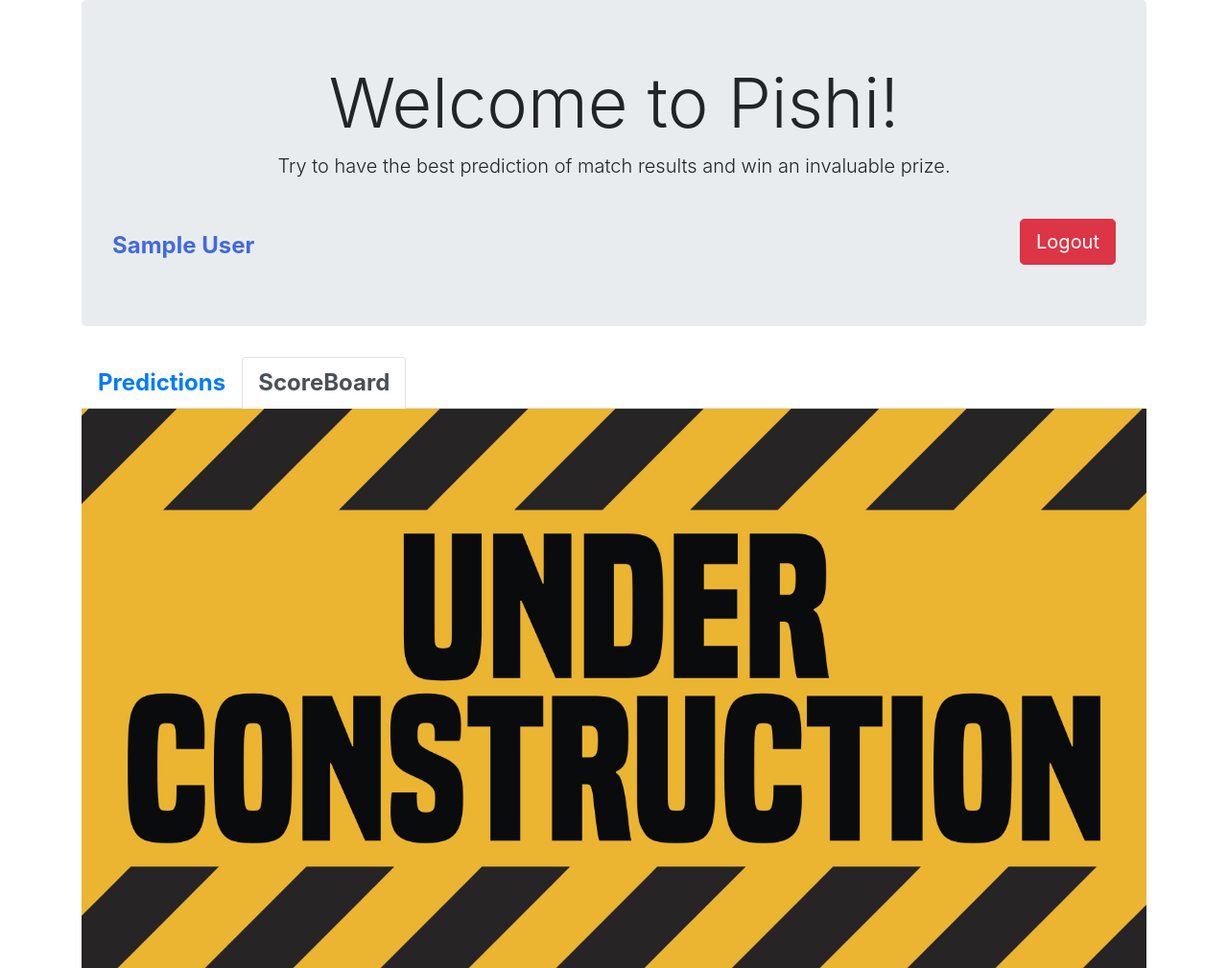
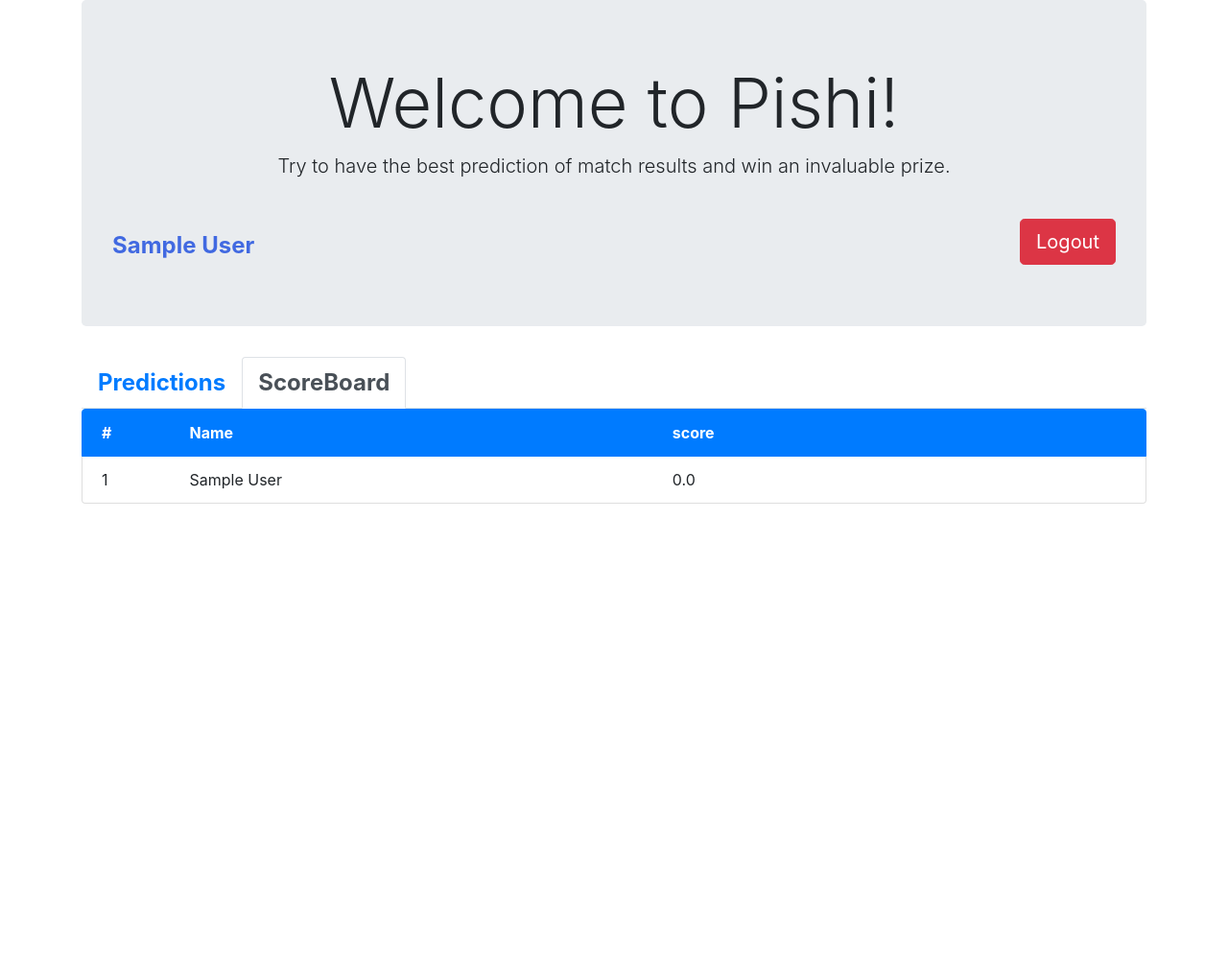
Before and after one commit to rahiminasab/pishbini, a Django app: page /home/ in a window 1280 px wide, after a click on "ScoreBoard". Shown: the whole page at 96% size. After the commit the page ends 525 px from the top, so only its background shows below. Run offline with Django 3.2, Linux system fonts and the light colour scheme; the visitor is signed in with stand-in values (Sample User, id 1); data comes from the database, SQL or seed files in the repository; data that the repository does not hold is empty; parts of the project's set-up code (start-up, migrations or seed data) failed here and were passed over; some libraries are stand-ins or nearby versions.

Commit message:
scorreboard began

```diff
--- a/pishbini/settings.py
+++ b/pishbini/settings.py
@@ -23,9 +23,9 @@ BASE_DIR = os.path.dirname(os.path.dirname(os.path.abspath(__file__)))
 SECRET_KEY = os.environ['DJANGO_PISHI_SECRET_KEY']
 
 # SECURITY WARNING: don't run with debug turned on in production!
-DEBUG = False
+DEBUG = True
 
-ALLOWED_HOSTS = ['rahiminasab.pythonanywhere.com', 'localhost', '127.0.0.1']
+#ALLOWED_HOSTS = ['rahiminasab.pythonanywhere.com', 'localhost', '127.0.0.1']
 
 
 # Application definition
--- a/pishi/admin.py
+++ b/pishi/admin.py
@@ -14,6 +14,11 @@ class PredictAdmin(admin.ModelAdmin):
     pass
 
 
+class ScoreAdmin(admin.ModelAdmin):
+    pass
+
+
 admin.site.register(Team, TeamAdmin)
 admin.site.register(Match, MatchAdmin)
 admin.site.register(Predict, PredictAdmin)
+admin.site.register(Score, ScoreAdmin)
--- a/pishi/models.py
+++ b/pishi/models.py
@@ -2,6 +2,7 @@ from __future__ import unicode_literals
 
 from django.db import models
 from django.contrib.auth.models import User
+from django.utils.timezone import now
 
 from datetime import datetime
 import pytz
@@ -42,6 +43,17 @@ class Match(models.Model):
     def due(self):
         return datetime.now(pytz.UTC) >= self.date
 
+    def winner(self):
+        if self.home_result > self.away_result:
+            return self.home_team
+        elif self.home_result == self.away_result == 0:
+            if self.home_penalty > self.away_penalty:
+                return self.home_team
+            else:
+                return self.away_team
+        else:
+            return self.away_team
+
     def __unicode__(self):
         return "%s vs %s"%(self.home_team, self.away_team)
 
@@ -54,5 +66,46 @@ class Predict(models.Model):
     home_penalty_predict = models.PositiveIntegerField(null=True, blank=True)
     away_penalty_predict = models.PositiveIntegerField(null=True, blank=True)
 
+    def winner(self):
+        if self.home_result_predict > self.away_result_predict:
+            return self.match.home_team
+        elif self.home_result_predict == self.away_result_predict == 0:
+            if self.home_penalty_predict > self.away_penalty_predict:
+                return self.match.home_team
+            else:
+                return self.match.away_team
+        else:
+            return self.match.away_team
+
+    def value(self):
+        if not self.match.finished:
+            return 0
+        val = 0
+        if self.home_result_predict == self.match.home_result and self.away_result_predict == self.match.away_result:
+            val += 20
+        elif self.winner() == self.match.winner():
+            val += 5
+            if self.home_result_predict-self.away_result_predict == self.match.home_result-self.match.away_result:
+                val += 8
+        return val
+
+
+
     def __unicode__(self):
         return "%s-%s: %s-%s"%(self.user, self.match, self.home_result_predict, self.away_result_predict)
+
+
+class Score(models.Model):
+    user = models.OneToOneField(User, related_name="score", on_delete=models.CASCADE)
+    value = models.FloatField()
+    last_time_calculated = models.DateTimeField(auto_now_add=True)
+
+    def calc(self):
+        predictions = self.user.predictions.all()
+        score = 0
+        for prediction in predictions:
+            score += prediction.value()
+        return score
+
+    def __unicode__(self):
+        return "%s: %s" % (self.user, self.value)
--- a/pishi/templates/index.html
+++ b/pishi/templates/index.html
@@ -25,7 +25,7 @@
             {% include 'match_list.html' %}
         </div>
         <div id="scoreboard" class="tab-pain fade" role="tabpanel" aria-labelledby="nav-scoreboard-tab">
-            <img class="img-fluid" src="{% static 'pishi/images/under_const.jpg' %}">
+            {% include 'scoreboard.html' %}
         </div>
     </div>
 
--- /dev/null
+++ b/pishi/templates/scoreboard.html
@@ -0,0 +1,24 @@
+<ul class="list-group">
+        <li class="list-group-item active sticky-top">
+            <div class="row">
+                <div class="col-1"><strong>#</strong></div>
+                <div class="col">
+                    <strong>Name</strong>
+                </div>
+                <div class="col">
+                    <strong>score</strong>
+                </div>
+            </div>
+        </li>
+    {% for score in scores %}
+        <li class="list-group-item">
+            <div class="row">
+                <div class="col-1">{{ forloop.counter }}</div>
+                <div class="col">
+                    {{ score.user.get_full_name|default:score.user.username }}
+                </div>
+                <div class="col">{{ score.value }}</div>
+            </div>
+        </li>
+    {% endfor %}
+</ul>
--- a/pishi/views.py
+++ b/pishi/views.py
@@ -2,6 +2,8 @@ from django.contrib.auth import login, authenticate
 from django.shortcuts import render, redirect
 from django.urls import reverse
 from django.http import HttpResponse, HttpResponseRedirect, HttpResponseForbidden, HttpResponseBadRequest, HttpResponseNotAllowed
+
+from datetime import timedelta
 
 from models import *
 from forms import SignUpForm
@@ -45,7 +47,10 @@ def home(request):
         if not found:
             pairs.append((match, None))
 
-    return render(request, "index.html", {"pairs": pairs})
+    refresh_scoreboard()
+    scores = Score.objects.all().order_by('-value')
+
+    return render(request, "index.html", {"pairs": pairs, "scores": scores})
 
 
 def submit_prediction(request):
@@ -67,3 +72,19 @@ def submit_prediction(request):
 
     data = {"match": match, "predict": predict}
     return render(request, 'match.html', data)
+
+
+def refresh_scoreboard():
+    users = User.objects.all()
+    for user in users:
+        try:
+            last_time_calculated = user.score.last_time_calculated
+            if last_time_calculated <= datetime.now(pytz.UTC)-timedelta(days=1):
+                user.score.value = user.score.calc()
+                user.score.last_time_calculated = datetime.now(pytz.UTC)
+                user.score.save()
+        except Score.DoesNotExist:
+            score = Score()
+            score.user = user
+            score.value = score.calc()
+            score.save()
```
Also changed, not shown: 1 other file.
